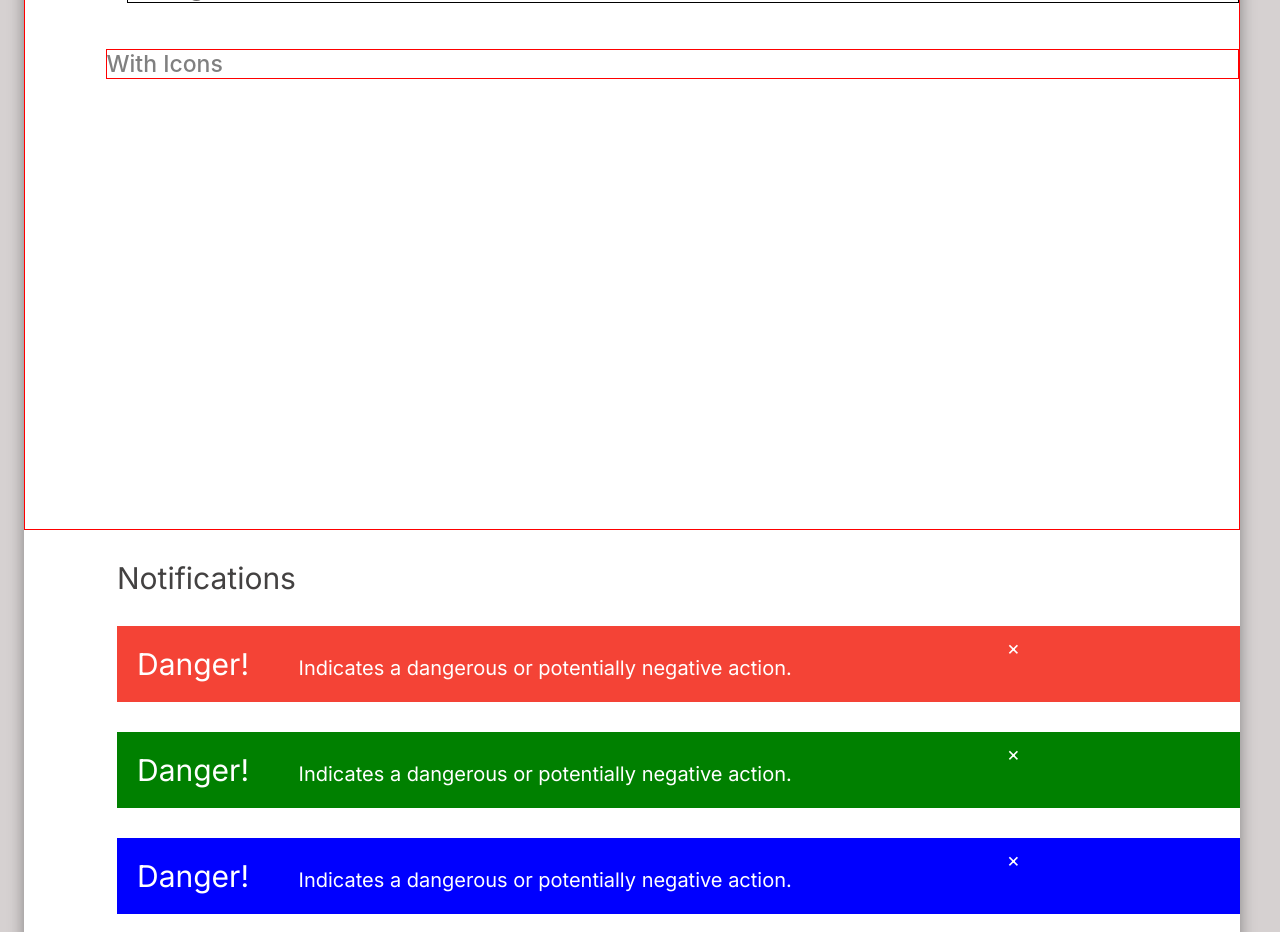
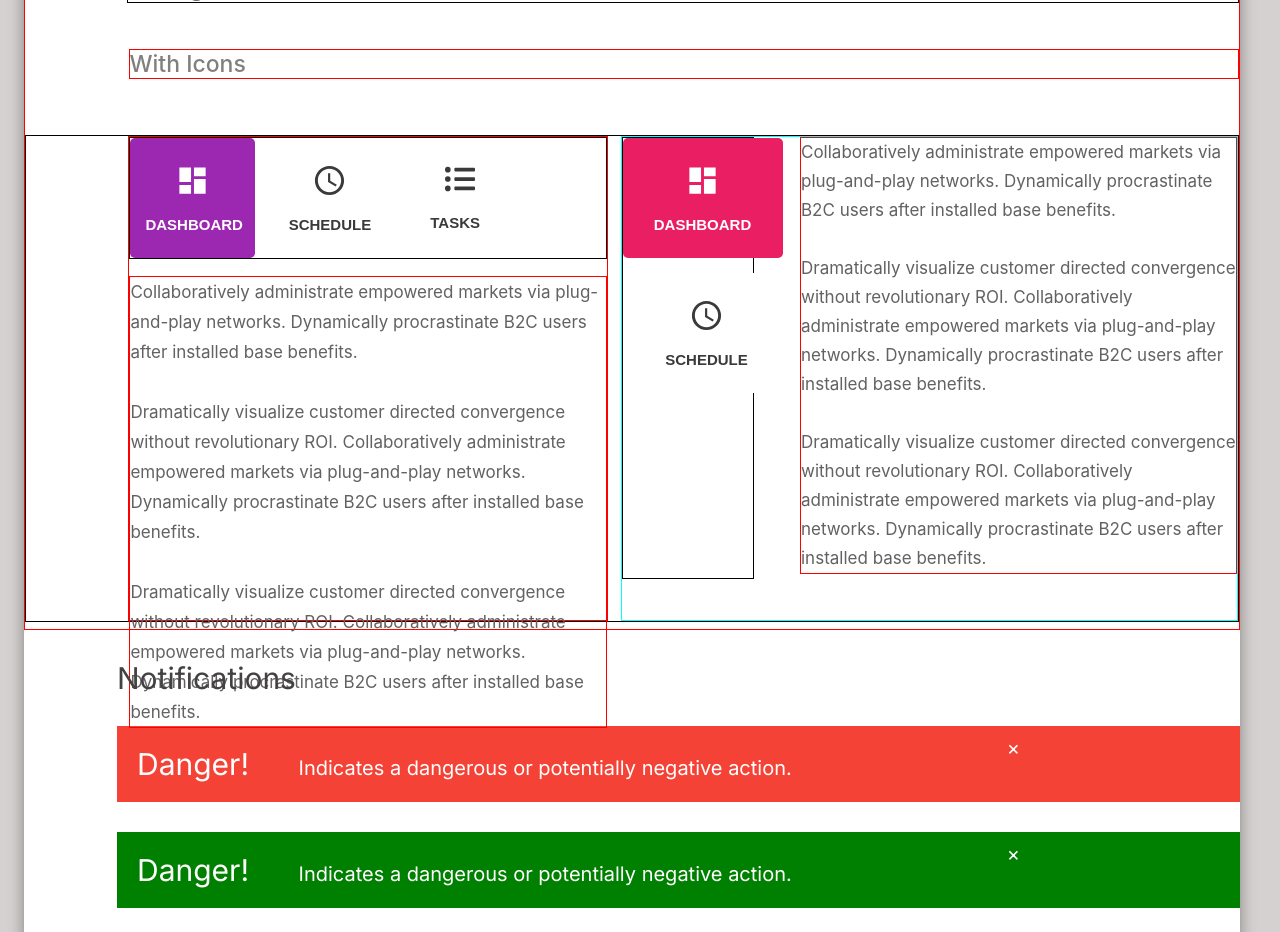
Before and after one commit to luckkalpna/nextjs_material-kit, a React (Create React App) app in the folder nextjs_material-kit/: page / in a window 1280 px wide. Shown: the part 3920-4852 px from the top of the page. Built offline with nearby package versions, Linux system fonts and the light colour scheme; a web font is replaced by a local one.

Commit message:
Add 2 new cards

```diff
--- a/nextjs_material-kit/src/App.css
+++ b/nextjs_material-kit/src/App.css
@@ -1705,7 +1705,7 @@ input:checked + .slidert:before {
 
 .navigation-pills-container{
   border: 1px solid red;
-  height: 650px;
+  height: 750px;
 }
 .navigationpill-txt{
   border: 1px solid black;
@@ -1720,10 +1720,160 @@ input:checked + .slidert:before {
   margin-top: 2em;
   color: grey;
   font-weight: 450;
-  margin-left: 3.5em;
+  margin-left: 4.5em;
   font-size: 23px;
 }
-
+.both-pills{
+  border: 1px solid black;
+  display: flex;
+  margin-top: 3.5em;
+  height: 485px;
+}
+.horizontal-pill{
+  border: 1px solid red;
+  margin-left: 6.4em;
+  width: 620px;
+}
+.vertical-pill{
+  margin-left: .8em;
+  border: 1px solid aqua;
+  display: flex;
+  width: 620px;
+}
+.horizontal-pill-nav{
+  border: 1px solid black;
+  display: flex;
+  height: 120px;
+}
+.dashboard-txt{
+  color: white;
+  background-color: #9c27b0;
+  width: 125px;
+  padding-left: 15px;
+  padding-right: 15px;
+  border: none;
+  border-radius: 5px;
+  font-size: 15px;
+  font-weight: bold;
+}
+.dashboard-icon{
+  font-size: 35px;
+  padding-bottom: 15px;
+}
+.schedule-txt{
+  color: rgb(59, 58, 58);
+  background-color: white;
+  margin-left: .8em;
+  width: 125px;
+  padding-left: 15px;
+  padding-right: 15px;
+  border: none;
+  border-radius: 5px;
+  font-size: 15px;
+  font-weight: bold;
+}
+.schedule-icon{
+  font-size: 35px;
+  padding-bottom: 15px;
+}
+.task-txt{
+  color: rgb(59, 58, 58);
+  background-color: white;
+  margin-left: .8em;
+  width: 120px;
+  text-align: center;
+  padding-right: 24.5px;
+  border: none;
+  border-radius: 5px;
+  font-size: 15px;
+  font-weight: bold;
+}
+.task-icon{
+  font-size: 30px;
+  padding-left: 10px;
+  padding-bottom: 17px;
+}
+.dashboard-content{
+  border: 1px solid red;
+  color: rgb(99, 97, 97);
+  margin-top: 1em;
+  text-align: left;
+  font-size: 17px;
+  line-height: 30px;
+}
+.schedule-content{
+  border: 1px solid red;
+  color: rgb(99, 97, 97);
+  margin-top: 1em;
+  text-align: left;
+  font-size: 17px;
+  line-height: 30px;
+}
+.task-content{
+  border: 1px solid red;
+  color: rgb(99, 97, 97);
+  margin-top: 1em;
+  text-align: left;
+  font-size: 17px;
+  line-height: 30px;
+}
+
+.vertical-pill-nav{
+  border: 1px solid black;
+  height: 440px;
+  width: 130px;
+}
+.vertical-dashboard-txt{
+  color: white;
+  background-color: #e91e63;
+  width: 160px;
+  height: 120px;
+  padding-left: 15px;
+  padding-right: 15px;
+  border: none;
+  border-radius: 5px;
+  font-size: 15px;
+  font-weight: bold;
+}
+.vertical-dashboard-icon{
+  font-size: 35px;
+  padding-bottom: 15px;
+}
+.vertical-schedule-txt{
+  color: rgb(59, 58, 58);
+  margin-top: 1em;
+  width: 158px;
+  height: 120px;
+  background-color: white;
+  padding-left: 40px;
+  padding-right: 30px;
+  border: none;
+  border-radius: 5px;
+  font-size: 15px;
+  font-weight: bold;
+}
+.vertical-schedule-icon{
+  font-size: 35px;
+  padding-bottom: 15px;
+}
+.vertical-dashboard-content{
+  border: 1px solid red;
+  color: rgb(99, 97, 97);
+  width: 435px;
+  margin-left: 10.5em;
+  margin-top: -26em;
+  text-align: left;
+  font-size: 17px;
+  line-height: 29px;
+}
+.vertical-schedule-content{
+  border: 1px solid red;
+  color: rgb(99, 97, 97);
+  margin-top: 1em;
+  text-align: left;
+  font-size: 17px;
+  line-height: 30px;
+}
 
 /* --------------------------- NOTIFICATIONS -------------------------- */
 
--- a/nextjs_material-kit/src/App.js
+++ b/nextjs_material-kit/src/App.js
@@ -19,7 +19,8 @@ import Navbarwithnotification from "./components/Navbarwithnotification";
 import Transparentnavbar from "./components/Transparentnavbar";
 import Tabcardwithicon from "./components/Tabcardwithicon";
 import Tabplanecard from "./components/Tabplanecard";
-// import Navigationpillwithicon from "./components/Navigationpillwithicon";
+import Horizontalpillnav from "./components/Horizontalpillnav";
+import Verticalpill from "./components/Verticalpill";
 // import Navbarwithprofile from "./components/Navbarwithprofile";
 
 function App() {
@@ -358,8 +359,14 @@ function App() {
           <div className="navigation-pills-container">
             <div className="navigationpill-txt">Navigation Pills</div>
             <div className="navigationpill-card-txt">With Icons</div>
-
-            {/* <Navigationpillwithicon /> */}
+            <div className="both-pills">
+              <div className="horizontal-pill">
+                <Horizontalpillnav />
+              </div>
+              <div className="vertical-pill">
+                <Verticalpill />
+              </div>
+            </div>
           </div>
 
           {/* -------------------------- NOTIFIACATIONS ------------------------- */}
--- /dev/null
+++ b/nextjs_material-kit/src/components/Horizontalpillnav.js
@@ -0,0 +1,52 @@
+import React from 'react'
+import { FaListUl } from 'react-icons/fa'
+import { MdDashboard, MdSchedule } from 'react-icons/md'
+
+function Horizontalpillnav() {
+  return (
+    <div>
+
+      <div className="horizontal-pill-nav">
+        <button className='dashboard-txt'>
+          <MdDashboard className='dashboard-icon' />
+          DASHBOARD</button>
+        <button className='schedule-txt'>
+          <MdSchedule className='schedule-icon' />
+          SCHEDULE</button>
+        <button className='task-txt'>
+          <FaListUl className='task-icon' />
+          TASKS</button>
+      </div>
+
+      <div className="dashboard-content">
+        Collaboratively administrate empowered markets via plug-and-play networks. Dynamically procrastinate B2C users after installed base benefits.
+        <br />
+        <br />
+        Dramatically visualize customer directed convergence without revolutionary ROI. Collaboratively administrate empowered markets via plug-and-play networks. Dynamically procrastinate B2C users after installed base benefits.
+        <br />
+        <br />
+        Dramatically visualize customer directed convergence without revolutionary ROI. Collaboratively administrate empowered markets via plug-and-play networks. Dynamically procrastinate B2C users after installed base benefits.
+      </div>
+
+      {/* <div className="schedule-content">
+      Efficiently unleash cross-media information without cross-media value. Quickly maximize timely deliverables for real-time schemas.
+      <br />
+      <br />
+      Dramatically maintain clicks-and-mortar solutions without functional solutions. Dramatically visualize customer directed convergence without revolutionary ROI. Collaboratively administrate empowered markets via plug-and-play networks. Dynamically procrastinate B2C users after installed base benefits.
+      </div>
+
+      <div className="task-content">
+        Collaboratively administrate empowered markets via plug-and-play networks. Dynamically procrastinate B2C users after installed base benefits.
+        <br />
+        <br />
+        Dramatically visualize customer directed convergence without revolutionary ROI. Collaboratively administrate empowered markets via plug-and-play networks. Dynamically procrastinate B2C users after installed base benefits.
+        <br />
+        <br />
+        Dramatically visualize customer directed convergence without revolutionary ROI. Collaboratively administrate empowered markets via plug-and-play networks. Dynamically procrastinate B2C users after installed base benefits.
+      </div> */}
+
+    </div>
+  )
+}
+
+export default Horizontalpillnav
--- /dev/null
+++ b/nextjs_material-kit/src/components/Verticalpill.js
@@ -0,0 +1,31 @@
+import React from 'react'
+import { MdDashboard, MdSchedule } from 'react-icons/md';
+
+function Verticalpill() {
+return (
+    <div>
+      <div className="vertical-pill-nav">
+        <button className='vertical-dashboard-txt'>
+          <MdDashboard className='vertical-dashboard-icon' />
+          DASHBOARD</button> <br />
+        <button className='vertical-schedule-txt'>
+          <MdSchedule className='vertical-schedule-icon' />
+          SCHEDULE</button>
+      </div>
+
+      <div className="vertical-dashboard-content">
+        Collaboratively administrate empowered markets via plug-and-play networks. Dynamically procrastinate B2C users after installed base benefits.
+        <br />
+        <br />
+        Dramatically visualize customer directed convergence without revolutionary ROI. Collaboratively administrate empowered markets via plug-and-play networks. Dynamically procrastinate B2C users after installed base benefits.
+        <br />
+        <br />
+        Dramatically visualize customer directed convergence without revolutionary ROI. Collaboratively administrate empowered markets via plug-and-play networks. Dynamically procrastinate B2C users after installed base benefits.
+      </div>
+
+
+    </div>
+  )
+}
+
+export default Verticalpill
```
Also changed, not shown: nextjs_material-kit/src/components/Navigationpillwithicon.js (deleted, +0 -11 lines).
